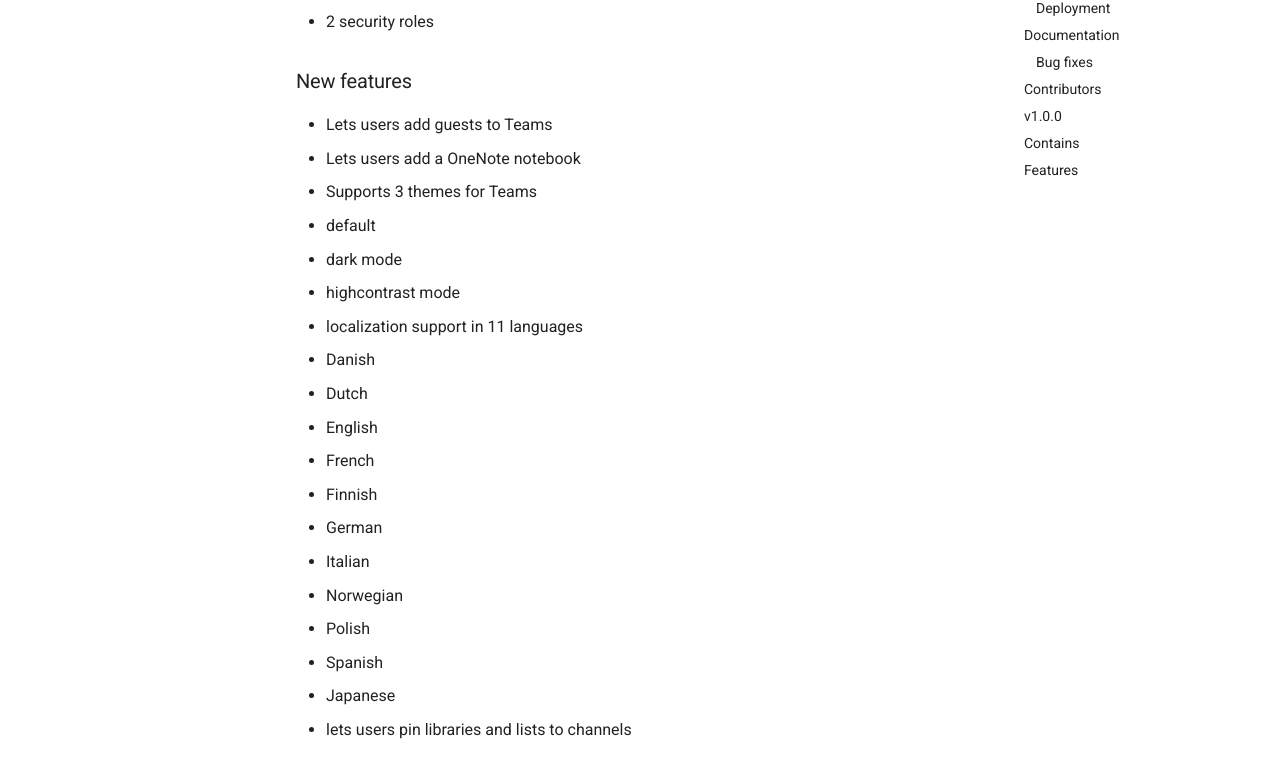
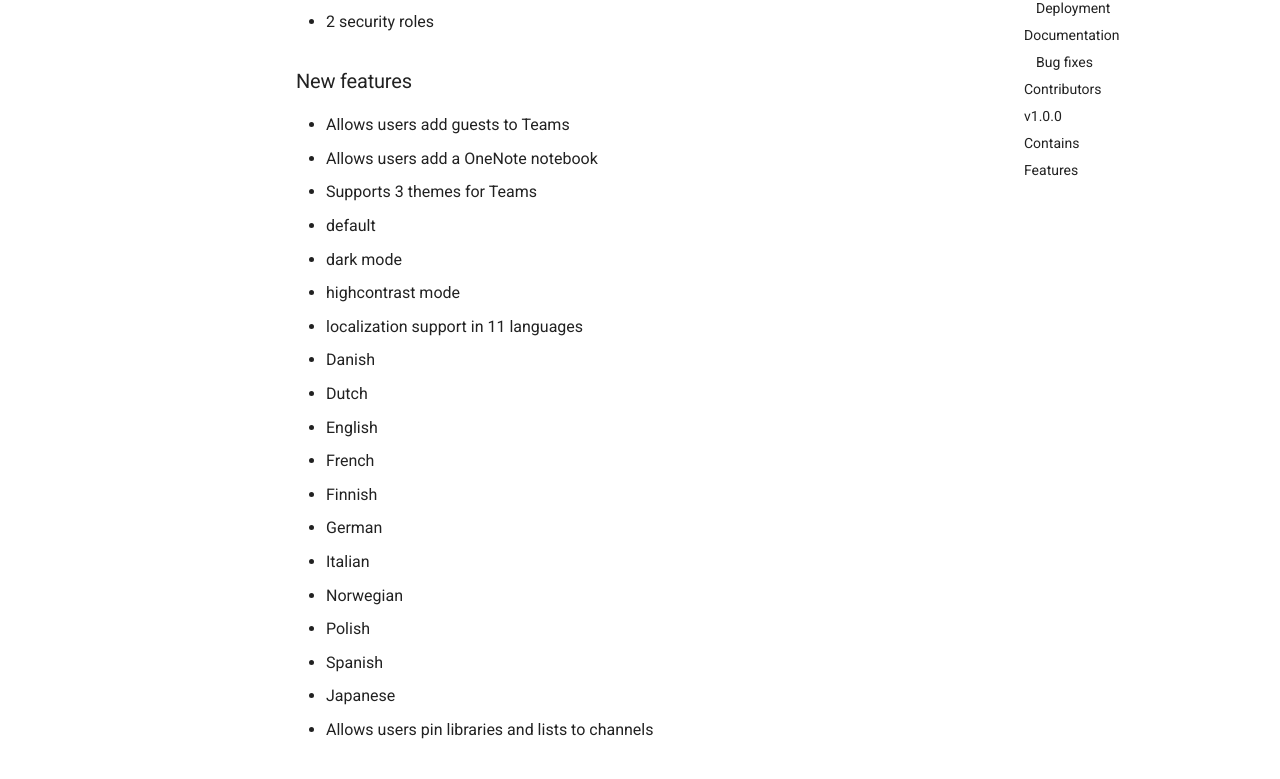
Before and after one commit to ProvisionGenie/ProvisionGenie, an MkDocs documentation site: the page built from Docs/docs/about/releasenotes.md, in a window 1280 px wide and 1400 px high. Shown: the part 600-1379 px from the top of the window. Built offline with MkDocs 1.6.1 and Material for MkDocs 9.7.7, drawn with Linux system fonts in a browser that asks for light colours; comment, search, counter and statistics services are not loaded; some of the changed text lies outside the part shown.

Commit message:
minor wording changes

```diff
--- a/Docs/docs/about/releasenotes.md
+++ b/Docs/docs/about/releasenotes.md
@@ -3,6 +3,7 @@
 ![header image](../media/index/Genie_Header.png)
 
 ## v3.0.0
+
 ### Contains
 
 * a Power Apps canvas app
@@ -12,8 +13,8 @@
 
 ### New features
 
-* Lets users add guests to Teams
-* Lets users add a OneNote notebook
+* Allows users add guests to Teams
+* Allows users add a OneNote notebook
 * Supports 3 themes for Teams
   * default
   * dark mode
@@ -30,7 +31,7 @@
   * Polish
   * Spanish
   * Japanese
-* lets users pin libraries and lists to channels
+* Allows users pin libraries and lists to channels
 
 ### Improvements
 
@@ -88,8 +89,8 @@
 
 ### New features
 
-* lets users add members and additional owners to a Team
-* lets users skip creation of channels, library, or list
+* Allows users add members and additional owners to a Team
+* Allows users skip creation of channels, library, or list
 
 ### Improvements
 
@@ -127,6 +128,7 @@
 ## v1.0.0
 
 Minimum l💖vable product release of ProvisionGenie 🧞.
+
 ## Contains
 
 * a Power Apps canvas app
@@ -136,7 +138,7 @@
 
 ## Features
 
-* lets users create a custom Microsoft Teams team including
+* Allows users create a custom Microsoft Teams team including
   * channels
   * a library
   * a list
```
